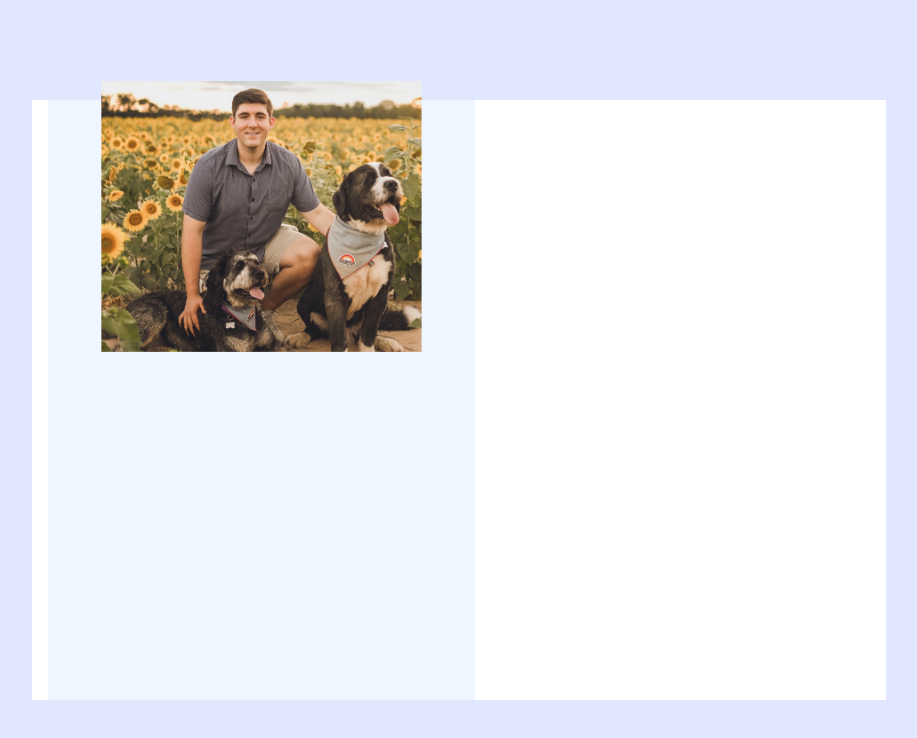
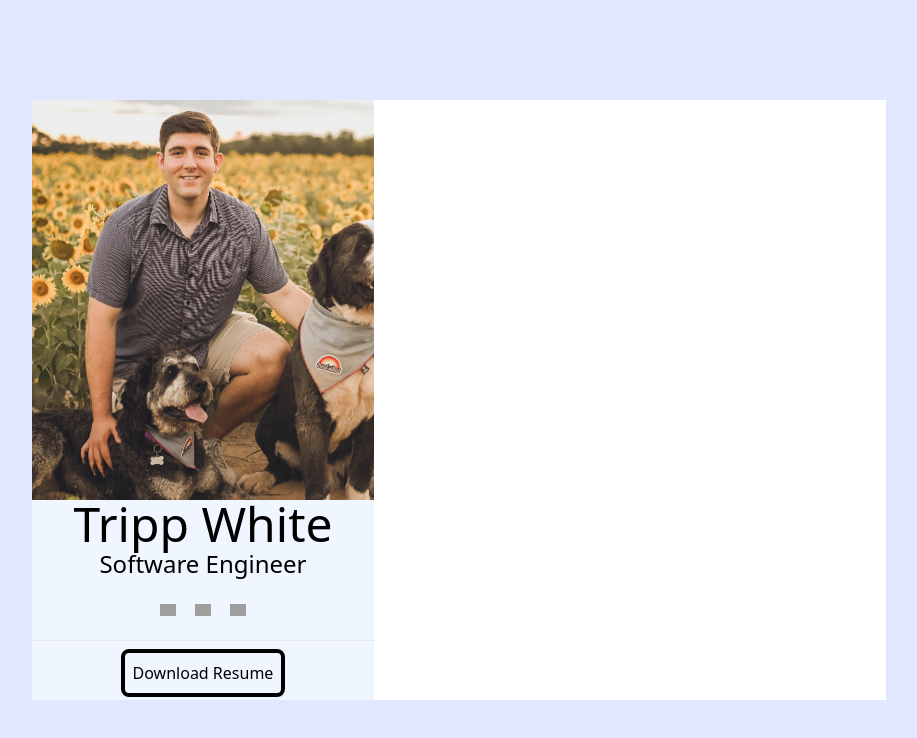
Before and after one commit to turpp/personal-portfolio, a React (Create React App) app in the folder my-app/: page / in a window 1280 px wide. Shown: the top 738 px of the page, without its empty margins (181-1098 px from the left). Built offline with nearby package versions, Linux system fonts and the light colour scheme; grey boxes are pictures that could not be loaded.

Commit message:
added name social links and button for resume

```diff
--- a/my-app/src/Components/ProfileCard.js
+++ b/my-app/src/Components/ProfileCard.js
@@ -1,10 +1,25 @@
 import React from 'react'
 import ProfilePic from '../photos/profilePic.jpeg'
+import Github from '../photos/GitHub-Mark-32px.png'
+import LinkedIn from '../photos/LI-In-Bug.png'
+import Dev from '../photos/dev-black.png'
 
 function ProfileCard(){
     return (
-        <div className= "bg-blue-50 my-auto ml-4 w-2/4 h-full">
-            <img src={ProfilePic} className='transform scale-75 -translate-y-16'/>
+        <div className= "bg-blue-50 my-auto w-2/5 h-full">
+            <img src={ProfilePic} className='object-cover h-2/3 mx-auto'/>
+            <p className="text-5xl">Tripp White</p>
+            <p className="text-2xl">Software Engineer</p>
+            <br></br>
+            <div className='flex flex-row justify-between w-1/4 mx-auto'>
+            <a href='https://github.com/turpp'><img src={Github} className='w-4'/> </a>
+            <a href='https://www.linkedin.com/in/thomas-tripp-white'><img src={LinkedIn} className="w-4"/> </a>
+            <a href='https://dev.to/turpp'><img src={Dev} className="w-4"/> </a>
+</div>
+<br></br>
+            <hr></hr>
+
+            <button className="rounded-lg border-4 border-black mt-2 p-2 w-50">Download Resume</button>
         </div>
     )
 }
```
